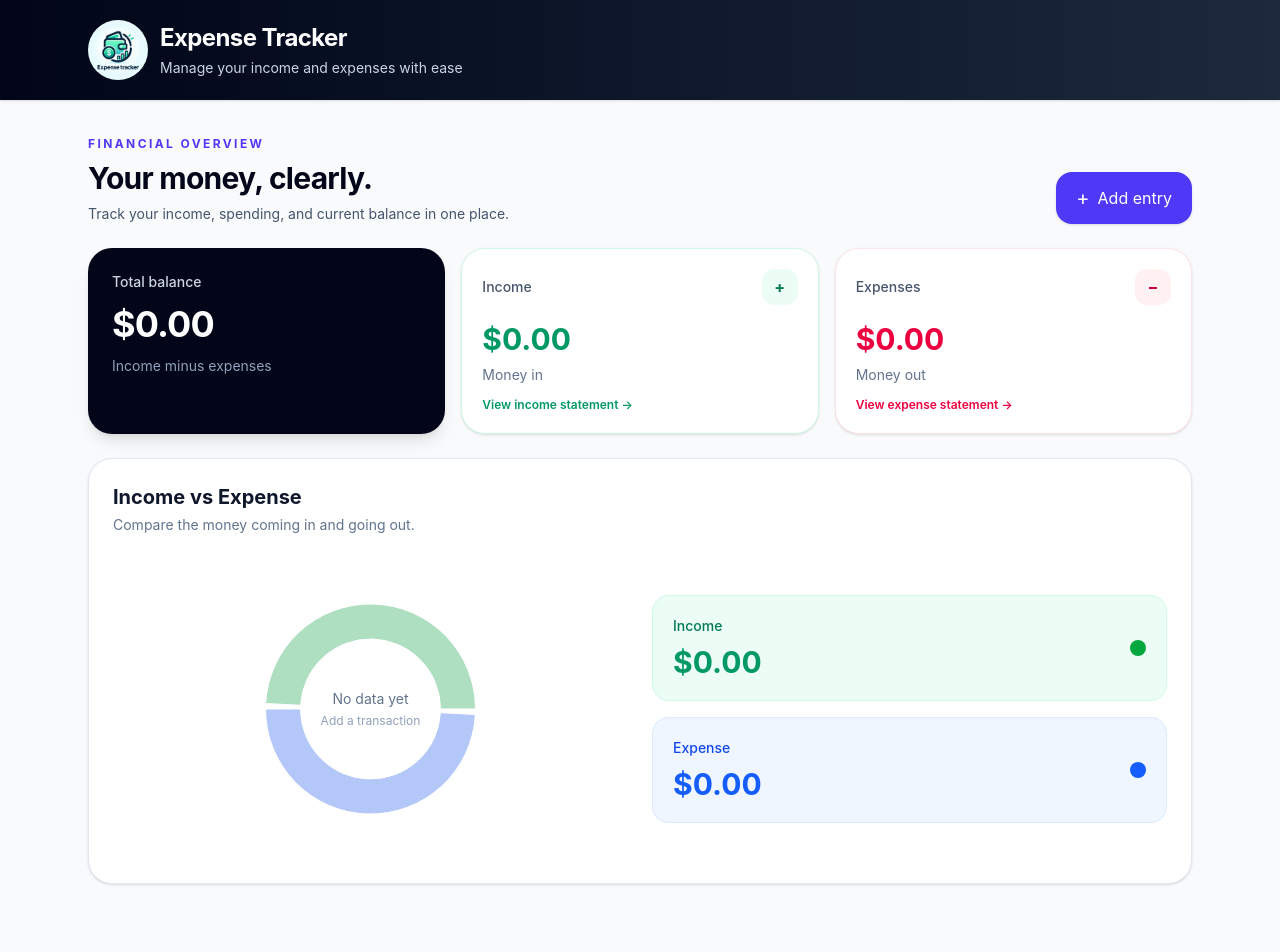
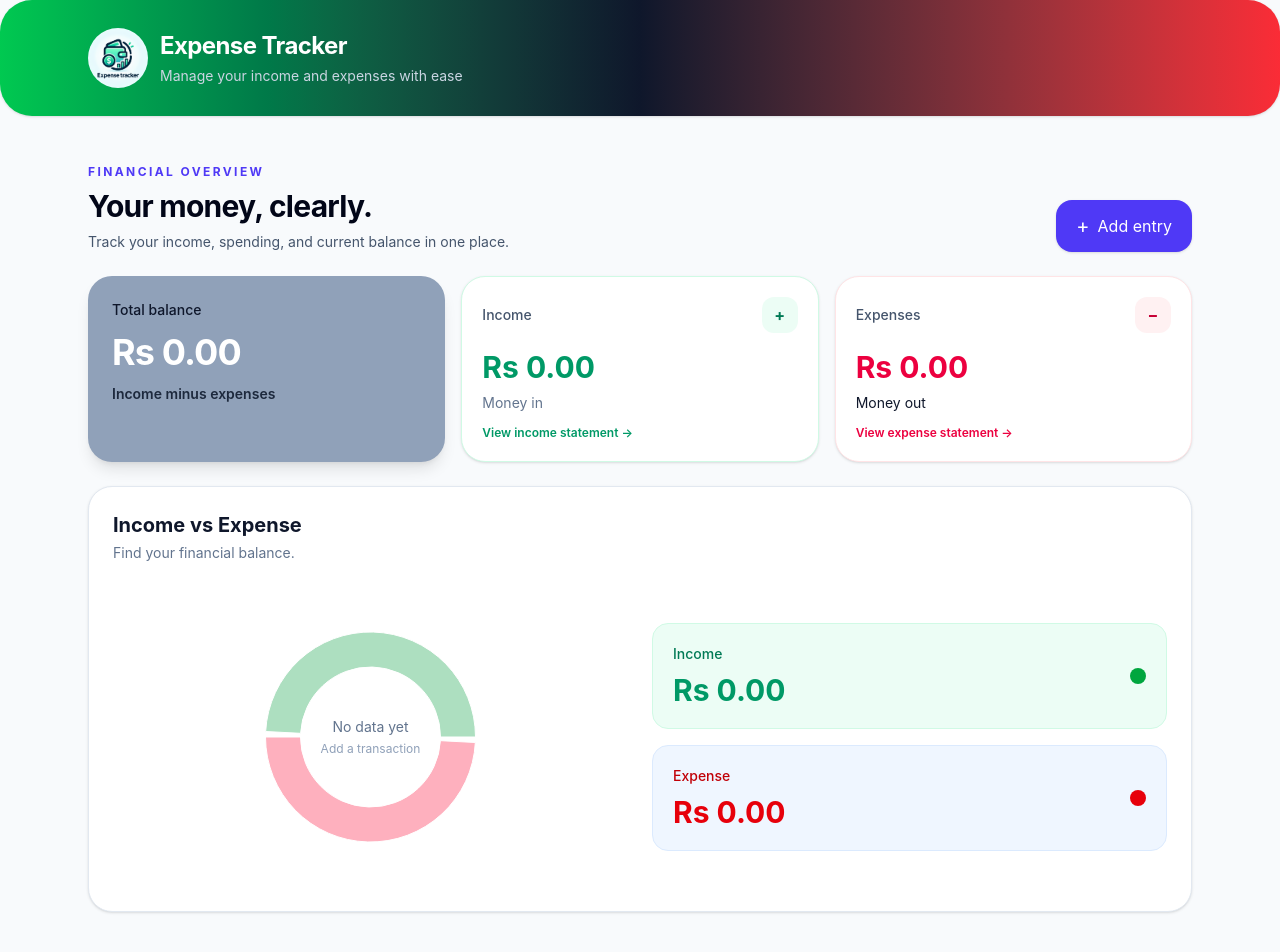
Before and after one commit to pratik0719/Personal_Expense_tracking, a React (Vite) app: page / in a window 1280 px wide. Shown: the top 952 px of the page. Before the commit the page ends 920 px from the top, so only its background shows below. Built offline with nearby package versions, Linux system fonts and the light colour scheme.

Commit message:
ui fix to finalize

```diff
--- a/src/App.jsx
+++ b/src/App.jsx
@@ -102,9 +102,18 @@ function App() {
           }
         />
 
+
       </Routes>
+            <div className="mt-4 flex justify-center">
+                  <p className="inline-block rounded-md bg-red-600 px-3 py-1 text-sm font-semibold text-white text-center">
+                        <a href="https://pratik-dahal.com.np/" target="_blank" rel="noopener noreferrer">
+                   Own By Pratik Dahal💗🫰
+                 </a>
+                 </p>
 
+            </div>
     </div>
+
   );
 }
 
--- a/src/Components/FinanceChart.jsx
+++ b/src/Components/FinanceChart.jsx
@@ -7,7 +7,7 @@ import {
 } from "recharts";
 
 const INCOME_COLOR = "#16a34a";   // Green
-const EXPENSE_COLOR = "#2563eb";  // Blue
+const EXPENSE_COLOR = "#fc1e47";  // Red
 
 function FinanceChart({ transactions = [] }) {
 
@@ -70,12 +70,12 @@ function FinanceChart({ transactions = [] }) {
 
       {/* Chart heading */}
       <div className="mb-6">
-        <h2 className="text-xl font-bold text-slate-900">
+        <h2 className="text-xl font-bold text-slate-900 ">
           Income vs Expense
         </h2>
 
         <p className="mt-1 text-sm text-slate-500">
-          Compare the money coming in and going out.
+          Find your financial balance.
         </p>
       </div>
 
@@ -224,12 +224,12 @@ function FinanceChart({ transactions = [] }) {
             <div className="flex items-center justify-between">
 
               <div>
-                <p className="text-sm font-medium text-emerald-700">
+                <p className="text-sm font-medium text-emerald-700 ">
                   Income
                 </p>
 
                 <p className="mt-2 text-3xl font-bold text-emerald-600">
-                  ${totalIncome.toFixed(2)}
+                  Rs {totalIncome.toFixed(2)}
                 </p>
               </div>
 
@@ -244,16 +244,16 @@ function FinanceChart({ transactions = [] }) {
             <div className="flex items-center justify-between">
 
               <div>
-                <p className="text-sm font-medium text-blue-700">
+                <p className="text-sm font-medium text-red-700">
                   Expense
                 </p>
 
-                <p className="mt-2 text-3xl font-bold text-blue-600">
-                  ${totalExpense.toFixed(2)}
+                <p className="mt-2 text-3xl font-bold text-red-600">
+                  Rs   {totalExpense.toFixed(2)}
                 </p>
               </div>
 
-              <div className="h-4 w-4 rounded-full bg-blue-600" />
+              <div className="h-4 w-4 rounded-full bg-red-600" />
 
             </div>
           </div>
--- a/src/Components/Header.jsx
+++ b/src/Components/Header.jsx
@@ -2,7 +2,7 @@ import logo from "../assets/finance tracker .png";
 
 function Header() {
   return (
-    <header className="bg-gradient-to-r from-slate-950 via-slate-900 to-slate-800 text-white shadow-sm">
+    <header className=" mb-3 rounded-4xl bg-emerald-600 p-2 b-3  bg-gradient-to-r from-green-500 via-slate-900 to-red-500 text-white shadow-sm">
       <div className="mx-auto flex max-w-6xl items-center gap-3 px-4 py-5 sm:px-6">
           {/* section for logo image  */}
           <img
--- a/src/Components/SummaryCards.jsx
+++ b/src/Components/SummaryCards.jsx
@@ -5,16 +5,16 @@ function SummaryCards({ balance = 0, income = 0, expense = 0 }) {
     <div className="grid grid-cols-2 gap-4 md:grid-cols-3">
 
       {/* Balance */}
-      <div className="col-span-2 rounded-3xl bg-slate-950 p-6 text-white shadow-lg md:col-span-1">
-        <p className="text-sm font-medium text-slate-300">
+      <div className="col-span-2 rounded-3xl bg-slate-400 p-6 text-white shadow-lg md:col-span-1 ">
+        <p className="text-sm font-medium text-slate-900">
           Total balance
         </p>
 
         <h2 className="mt-3 text-4xl font-bold tracking-tight">
-          ${balance.toFixed(2)}
+          Rs {balance.toFixed(2)}
         </h2>
 
-        <p className="mt-3 text-sm text-slate-400">
+        <p className="mt-3 text-sm text-slate-800 font-semibold">
           Income minus expenses
         </p>
       </div>
@@ -35,7 +35,7 @@ function SummaryCards({ balance = 0, income = 0, expense = 0 }) {
         </div>
 
         <h2 className="mt-4 text-2xl font-bold text-emerald-600 sm:text-3xl">
-          ${income.toFixed(2)}
+          Rs {income.toFixed(2)}
         </h2>
 
         <p className="mt-2 text-sm text-slate-500">
@@ -63,10 +63,10 @@ function SummaryCards({ balance = 0, income = 0, expense = 0 }) {
         </div>
 
         <h2 className="mt-4 text-2xl font-bold text-rose-600 sm:text-3xl">
-          ${expense.toFixed(2)}
+          Rs {expense.toFixed(2)}
         </h2>
 
-        <p className="mt-2 text-sm text-slate-500">
+        <p className="mt-2 text-sm text-slate-900 test-rose-600">
           Money out
         </p>
 
--- a/src/index.css
+++ b/src/index.css
@@ -34,7 +34,7 @@ body {
   width: 100%;
   min-width: 320px;
   min-height: 100vh;
-  background: #f8fafc;
+  background: #2175ca;
   color: #0f172a;
   overflow-x: hidden;
 }
--- a/src/pages/ExpensePage.jsx
+++ b/src/pages/ExpensePage.jsx
@@ -37,7 +37,7 @@ function ExpensePage({ transactions }) {
       </div>
 
       {/* Summary */}
-      <div className="mb-6 rounded-3xl bg-rose-600 p-6 text-white shadow-sm">
+      <div className="mb-6 rounded-3xl bg-rose-600 p-6 text-white shadow-sm   bg-gradient-to-r from-red-800 via-red-600 to-yellow-500">
 
         <p className="text-sm text-rose-100">
           Total Expenses
--- a/src/pages/IncomePage.jsx
+++ b/src/pages/IncomePage.jsx
@@ -38,14 +38,14 @@ function IncomePage({ transactions }) {
       </div>
 
       {/* Summary */}
-      <div className="mb-6 rounded-3xl bg-emerald-600 p-6 text-white shadow-sm">
+      <div className="mb-6 rounded-3xl bg-emerald-600 p-6 text-white shadow-sm  bg-gradient-to-r from-green-800 via-blue-900 to-purple-700 text-white shadow-sm">
 
         <p className="text-sm text-emerald-100">
           Total Income
         </p>
 
         <h2 className="mt-2 text-4xl font-bold">
-          ${totalIncome.toFixed(2)}
+          Rs {totalIncome.toFixed(2)}
         </h2>
 
         <p className="mt-2 text-sm text-emerald-100">
```
Also changed, not shown: 1 other file (tests, documents, lock files or other folders).
